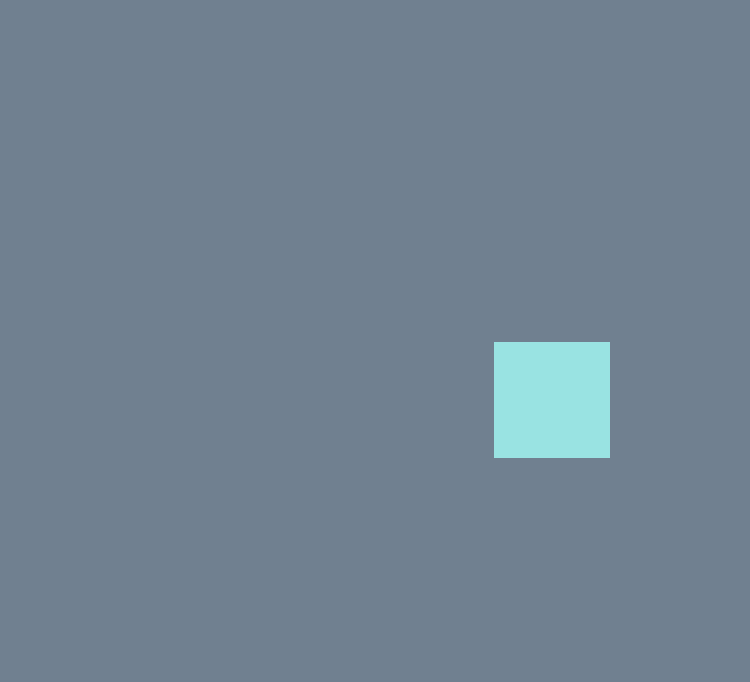
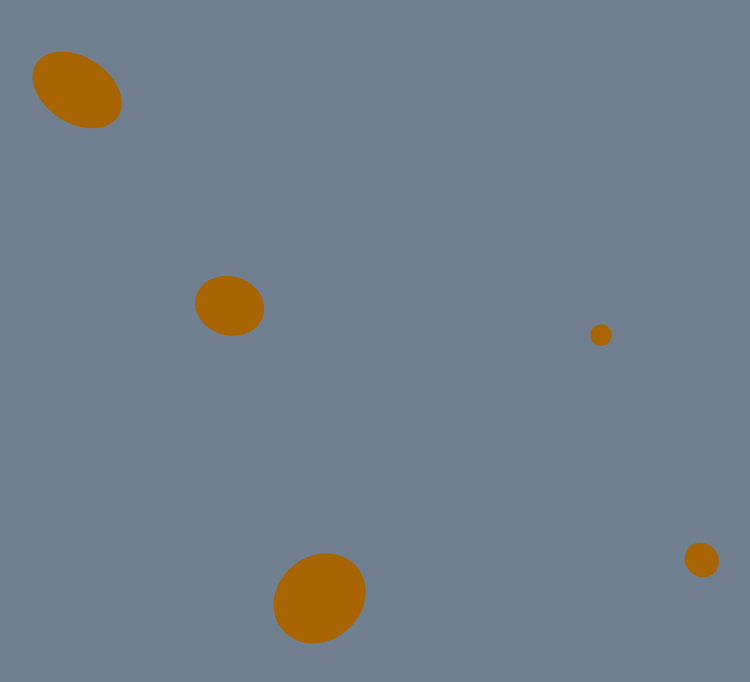
Before and after one commit to jhillgithub/creative-coding-spheres, an Astro site: page / in a window 1280 px wide. Shown: the whole page, without its empty margins (88-838 px from the left). Built offline with nearby package versions, Linux system fonts and the light colour scheme; Astro itself is replaced by a stand-in of ours; animation ran at ten frames a second.

Commit message:
adds base for spheres component

```diff
--- /dev/null
+++ b/src/components/GradientSpheres.tsx
@@ -0,0 +1,78 @@
+import {
+  useFrame,
+  type InstancedMeshProps,
+  type RootState,
+} from "@react-three/fiber";
+import { useMemo, useRef } from "react";
+import { InstancedMesh, Object3D, Vector3 } from "three";
+import { rescale } from "src/utils";
+
+type Sphere = {
+  position: Vector3;
+  rotation?: Vector3;
+  scale?: Vector3;
+  direction?: Vector3;
+};
+interface GradientSpheresProps extends InstancedMeshProps {
+  count: number;
+}
+export const GradientSpheres = ({ count, ...props }: GradientSpheresProps) => {
+  const sphere = useRef<InstancedMesh>(null);
+  /**Dummy variables used for positioning and movement */
+  const dummyTarget = new Object3D();
+  const spheres = useRef<Array<Sphere>>([]);
+
+  useMemo(() => {
+    // Initialize positions and movement vectors
+    for (let i = 0; i < count; i++) {
+      // Initial random position
+      const position = new Vector3(
+        Math.random() * 10 - 5,
+        Math.random() * 10 - 5,
+        Math.random() * 10 - 5
+      );
+
+      // Initial random scale
+      const size = rescale(Math.random(), 0, 1, 0.25, 0.8);
+      const scale = new Vector3(size, size, size);
+
+      // Random movement vector
+      const direction = new Vector3(
+        Math.random() * 1.0 - 0.5,
+        Math.random() * 1.0 - 0.5,
+        Math.random() * 1.0 - 0.5
+      ).normalize();
+
+      spheres.current.push({ position, scale, direction });
+    }
+  }, [count]);
+
+  useFrame((state: RootState, delta: number) => {
+    if (!sphere.current) return;
+
+    for (let i = 0; i < count; i++) {
+      const { position, scale, direction } = spheres.current[i];
+      // Update position based on movement vector and delta
+      if (direction) {
+        position.add(direction.clone().multiplyScalar(delta));
+      }
+
+      // Apply the updated position
+      dummyTarget.position.copy(position);
+      if (scale) {
+        dummyTarget.scale.copy(scale);
+      }
+      dummyTarget.updateMatrix();
+      sphere.current.setMatrixAt(i, dummyTarget.matrix);
+    }
+
+    sphere.current.instanceMatrix.needsUpdate = true;
+  });
+
+  return (
+    <instancedMesh ref={sphere} {...props} args={[undefined, undefined, count]}>
+      <sphereGeometry args={[1, 32, 32]} />
+      <meshStandardMaterial color="orange" />
+    </instancedMesh>
+  );
+};
--- a/src/components/Scene.tsx
+++ b/src/components/Scene.tsx
@@ -1,13 +1,11 @@
 import { Color } from "three";
+import { GradientSpheres } from "./GradientSpheres";
 
 export const Scene = () => {
   return (
     <>
       <ambientLight />
-      <mesh>
-        <boxGeometry args={[1, 1, 1]} />
-        <meshBasicMaterial color={new Color(0x00ffff)} />
-      </mesh>
+      <GradientSpheres count={10} />
     </>
   );
 };
--- /dev/null
+++ b/src/utils.ts
@@ -0,0 +1,7 @@
+export const rescale = (
+  value: number,
+  fromMin: number,
+  fromMax: number,
+  toMin: number,
+  toMax: number
+) => ((value - fromMin) / (fromMax - fromMin)) * (toMax - toMin) + toMin;
```
